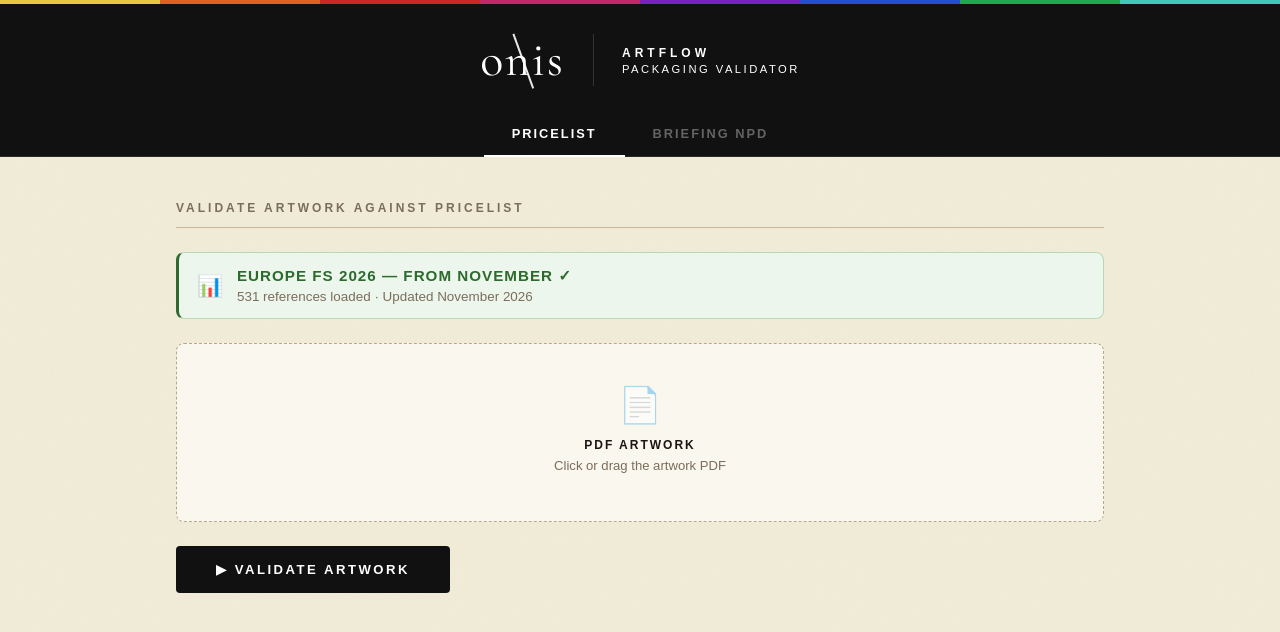
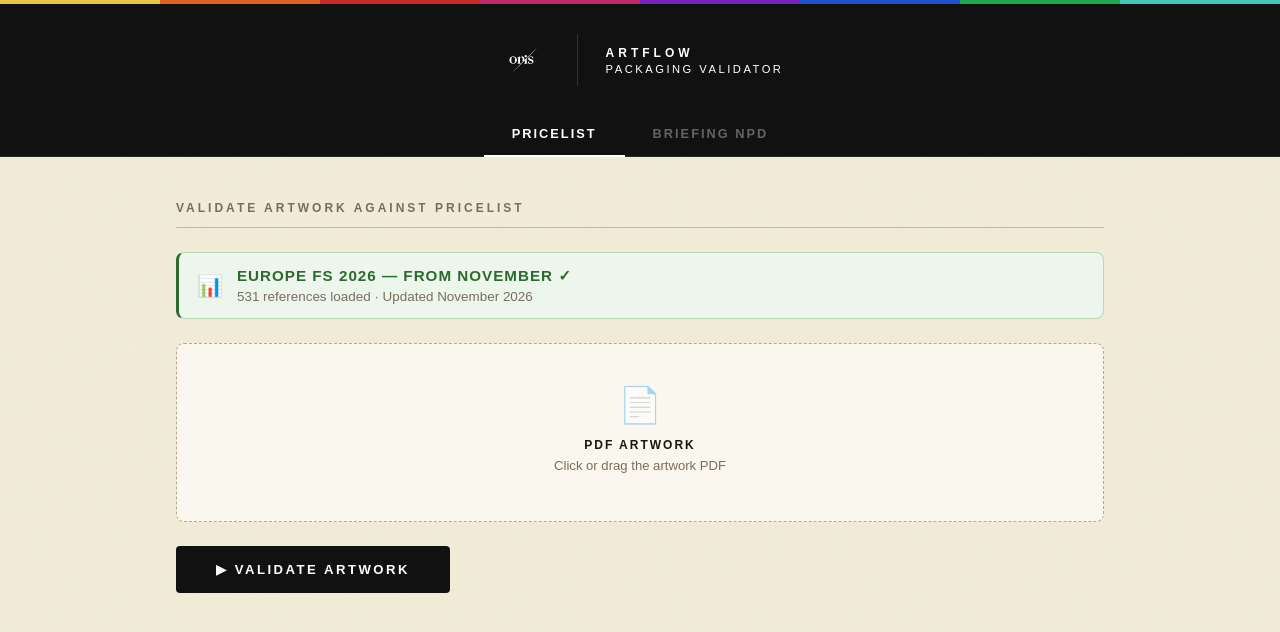
Before and after one commit to Nicodatos9/ArtFlow, a plain HTML site: page index.html in a window 1280 px wide. Drawn offline with nearby package versions, Linux system fonts and the light colour scheme; a script that the page names is missing.

Commit message:
Fix: logo ONIS real (PNG branco sobre transparente)
- Substituir logo CSS genérico pelo PNG real da marca
- Logo extraído do ficheiro original, convertido para branco com alpha
- Remove fonte Cormorant desnecessária

Co-Authored-By: Claude Sonnet 4.6 <noreply@anthropic.com>
Claude-Session: https://claude.ai/code/session_019229MoitxbjNW7YhzWoXV5

```diff
--- a/index.html
+++ b/index.html
@@ -4,8 +4,6 @@
 <meta charset="UTF-8">
 <meta name="viewport" content="width=device-width, initial-scale=1.0">
 <title>ArtFlow — ONIS Packaging Validator</title>
-<link rel="preconnect" href="https://fonts.googleapis.com">
-<link rel="stylesheet" href="https://fonts.googleapis.com/css2?family=Cormorant+Garamond:ital,wght@0,400;0,600;1,400&display=swap">
 <style>
 /* ── ONIS BRAND TOKENS ─────────────────────────── */
 :root {
@@ -71,33 +69,11 @@ header {
   display: flex; align-items: center; justify-content: center; gap: 24px;
 }
 
-/* ONIS logotype — rendered in CSS matching brand */
-.onis-logo {
-  position: relative;
-  display: inline-flex; align-items: baseline;
-  gap: 0;
-}
-.onis-wordmark {
-  font-family: 'Cormorant Garamond', Georgia, serif;
-  font-size: 3rem;
-  font-weight: 400;
-  color: #ffffff;
-  letter-spacing: 0.04em;
-  line-height: 1;
-  text-transform: lowercase;
-  /* Diamond on the i — using the dot as diamond via unicode */
-  font-feature-settings: "kern" 1;
-}
-/* Diagonal slash across the logo */
-.onis-slash {
-  position: absolute;
-  /* from bottom-left to top-right, extending slightly beyond the text */
-  left: 50%; top: -4px;
-  width: 1.5px; height: calc(100% + 10px);
-  background: #ffffff;
-  transform: rotate(-20deg) translateX(-50%);
-  transform-origin: center center;
-  opacity: 0.9;
+/* ONIS logo real */
+.onis-logo img {
+  height: 52px;
+  width: auto;
+  display: block;
 }
 .header-stack { display: flex; flex-direction: column; justify-content: center; }
 .app-name {
@@ -290,10 +266,9 @@ tr:last-child td { border-bottom: none; }
 
 <header>
   <div class="header-inner">
-    <!-- ONIS CSS logo -->
+    <!-- ONIS logo real -->
     <div class="onis-logo">
-      <span class="onis-wordmark">onis</span>
-      <span class="onis-slash"></span>
+      <img src="onis_logo_white.png" alt="ONIS">
     </div>
 
     <div class="header-rule"></div>
```
Also changed, not shown: onis_logo_white.png (added).
